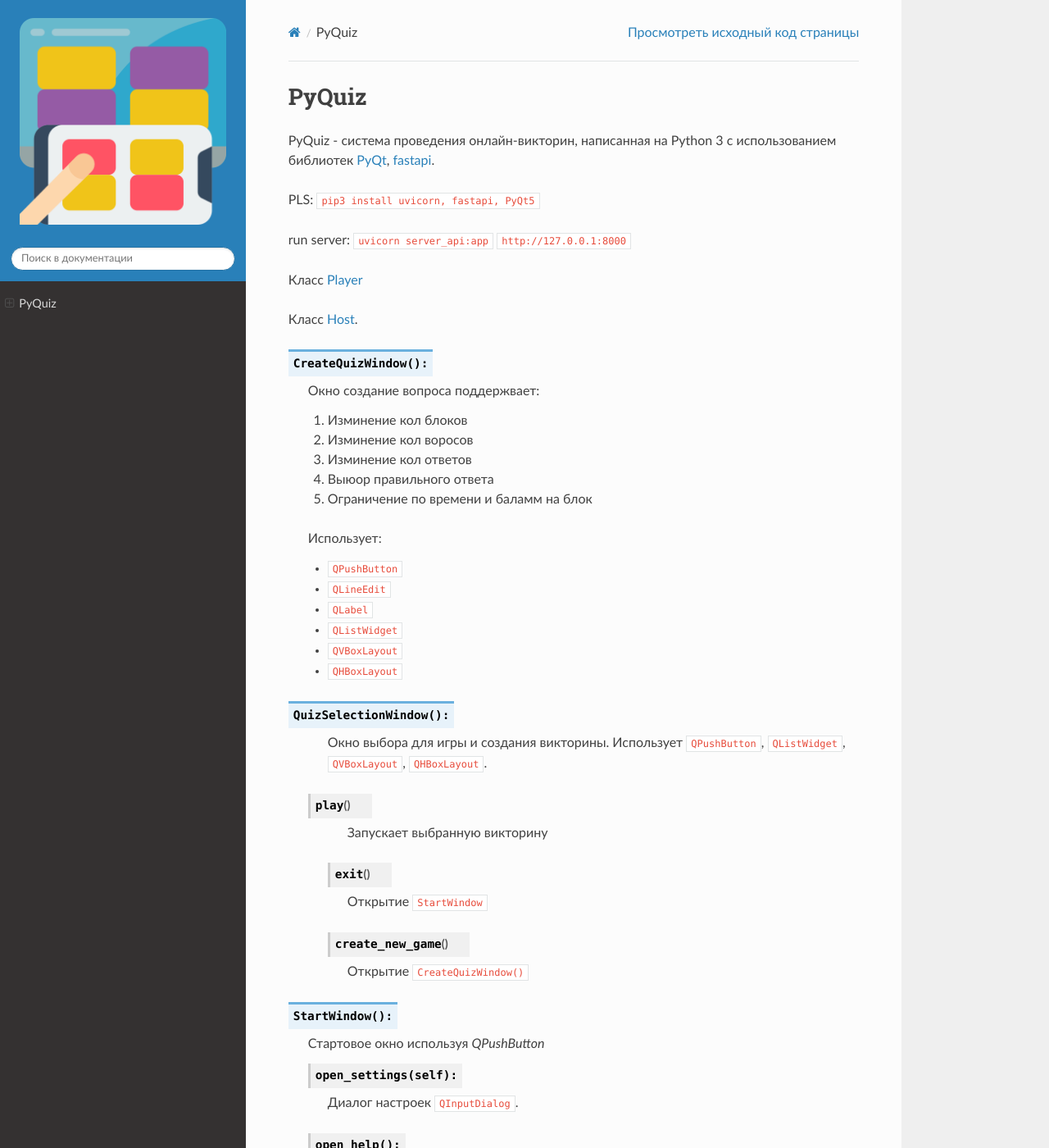
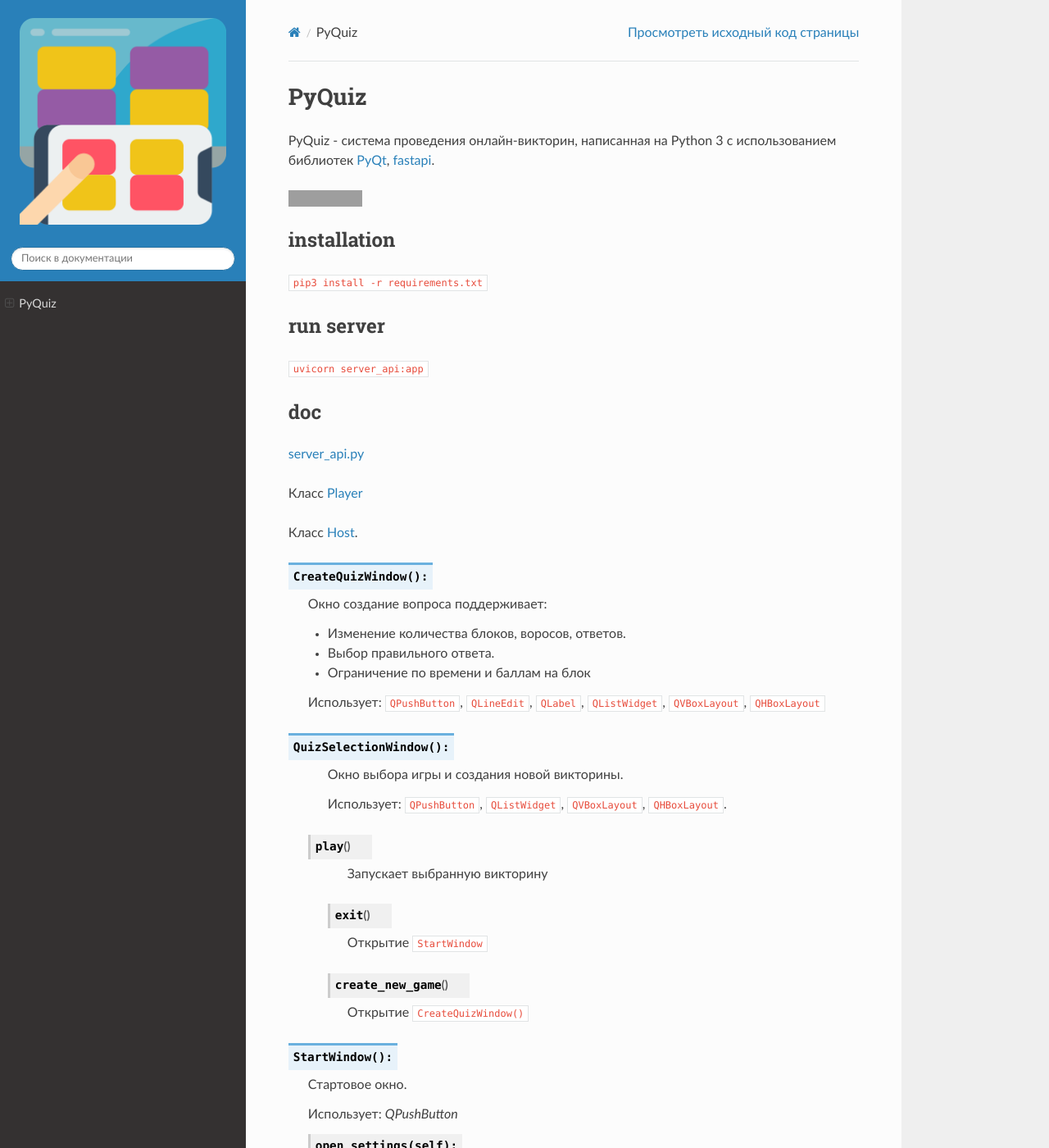
Before and after one commit to 9kin/PyQuiz, a Sphinx documentation site: the page built from docs/source/index.rst, in a window 1280 px wide and 1400 px high. Shown: the whole window at 82% size. Built offline with Sphinx 7.4.7 and the Read the Docs theme 2.0.0, drawn with Linux system fonts in a browser that asks for light colours; some of the changed text lies outside the part shown; grey boxes are pictures that could not be loaded.

Commit message:
add info

```diff
--- a/docs/source/index.rst
+++ b/docs/source/index.rst
@@ -3,9 +3,25 @@
 
 PyQuiz - система проведения онлайн-викторин, написанная на Python 3 с использованием библиотек `PyQt <https://riverbankcomputing.com/software/pyqt/intro>`_, `fastapi <https://github.com/tiangolo/fastapi>`_.
 
-PLS: ``pip3 install uvicorn, fastapi, PyQt5``
+.. image:: https://readthedocs.org/projects/pyquiz2/badge/?version=latest
+	target: https://pyquiz2.readthedocs.io/en/latest/?badge=latest
+	:alt: Documentation Status
 
-run server: ``uvicorn server_api:app`` ``http://127.0.0.1:8000``
+installation
+"""""""""""""
+
+``pip3 install -r requirements.txt``
+
+
+run server
+""""""""""""
+
+``uvicorn server_api:app``
+
+doc
+""""
+
+`server_api.py <server_api.html>`_
 
 Класс `Player <player.html>`_
 
@@ -13,30 +29,21 @@
 
 .. class:: CreateQuizWindow():
 
-	Окно создание вопроса поддержвает:
+	Окно создание вопроса поддерживает:
 
-	1. Изминение кол блоков
+	* Изменение количества блоков, воросов, ответов.
 
-	2. Изминение кол воросов
+	* Выбор правильного ответа.
 
-	3. Изминение кол ответов
+	* Ограничение по времени и баллам на блок
 
-	4. Выюор правильного ответа
-
-	5. Ограничение по времени и баламм на блок
-
-	Использует:
-
-	* ``QPushButton``
-	* ``QLineEdit``
-	* ``QLabel``
-	* ``QListWidget``
-	* ``QVBoxLayout``
-	* ``QHBoxLayout``
+	Использует: ``QPushButton``, ``QLineEdit``, ``QLabel``, ``QListWidget``, ``QVBoxLayout``, ``QHBoxLayout``
 
 .. class:: QuizSelectionWindow():
 
- 	Окно выбора для игры и создания викторины. Использует ``QPushButton``, ``QListWidget``, ``QVBoxLayout``, ``QHBoxLayout``.
+ 	Окно выбора игры и создания новой викторины.
+
+ 	Использует: ``QPushButton``, ``QListWidget``, ``QVBoxLayout``, ``QHBoxLayout``.
 
     .. function:: play()
 
@@ -52,11 +59,13 @@
 
 .. class:: StartWindow():
 
-	Стартовое окно используя `QPushButton`
+	Стартовое окно.
+
+	Использует: `QPushButton`
 
 	.. function:: open_settings(self):
 
-	    Диалог настроек ``QInputDialog``.
+	    Диалог настроек ``QInputDialog`` (настройка url).
 
 	.. function:: open_help():
 
```
Also changed, not shown: other parts of docs/source/index.rst (+1 -1 lines), server_api.py (+5 -6 lines), 12 other files.
